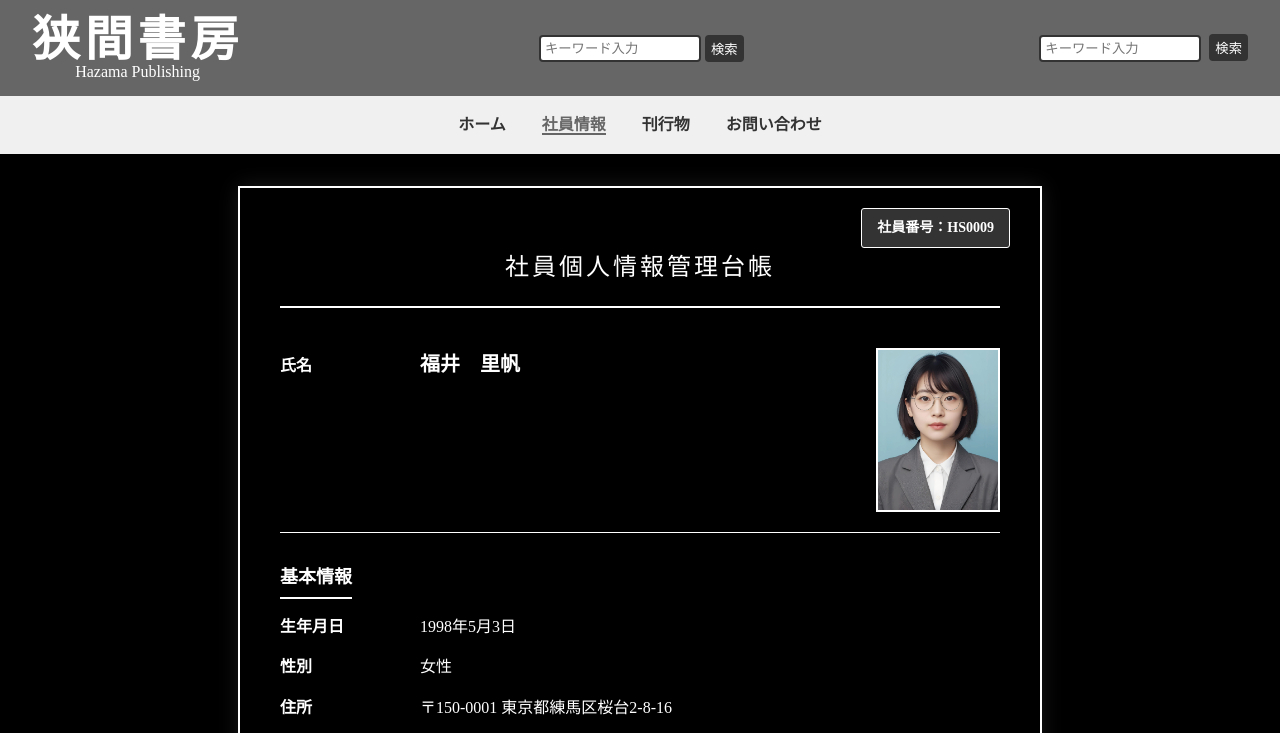
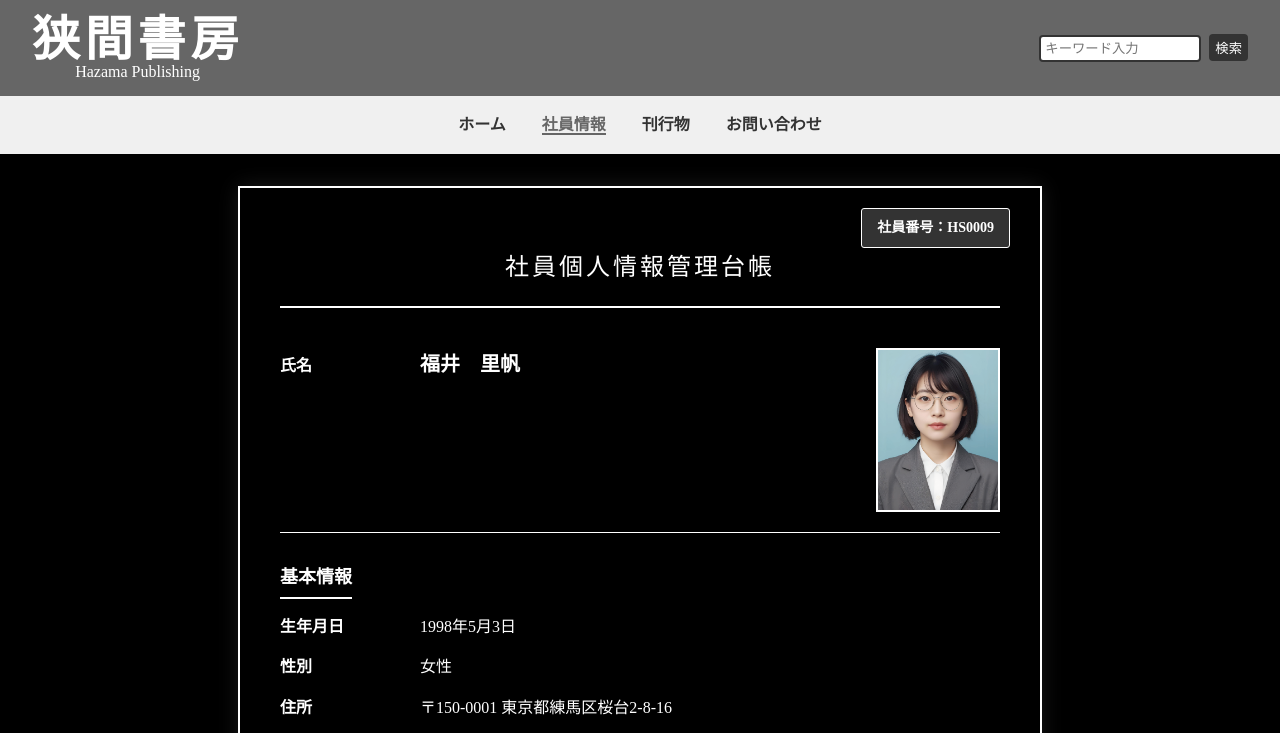
Before and after one commit to hazamashobo/hukui, a plain HTML site: page index.html in a window 1280 px wide. Shown: the top 733 px of the page. Drawn offline with Linux system fonts and the light colour scheme.

Commit message:
Update index.html

```diff
--- a/index.html
+++ b/index.html
@@ -227,6 +227,7 @@
         }
         /* フッター */
         footer {
+            display: flex;
             background-color: #666;
             color: #ffffff;
             text-align: center;
@@ -264,10 +265,6 @@
         <div class="title-wrapper">
             <h1>狭間書房</h1>
             <p class="subtitle">Hazama Publishing</p>
-        </div>
-        <div class="search">
-            <input type="text" id="searchInput" placeholder="キーワード入力">
-            <button onclick="searchSite()">検索</button>
         </div>
         <div class="search">
       <form action="https://hazamashobo.github.io/result/" method="get">
```
